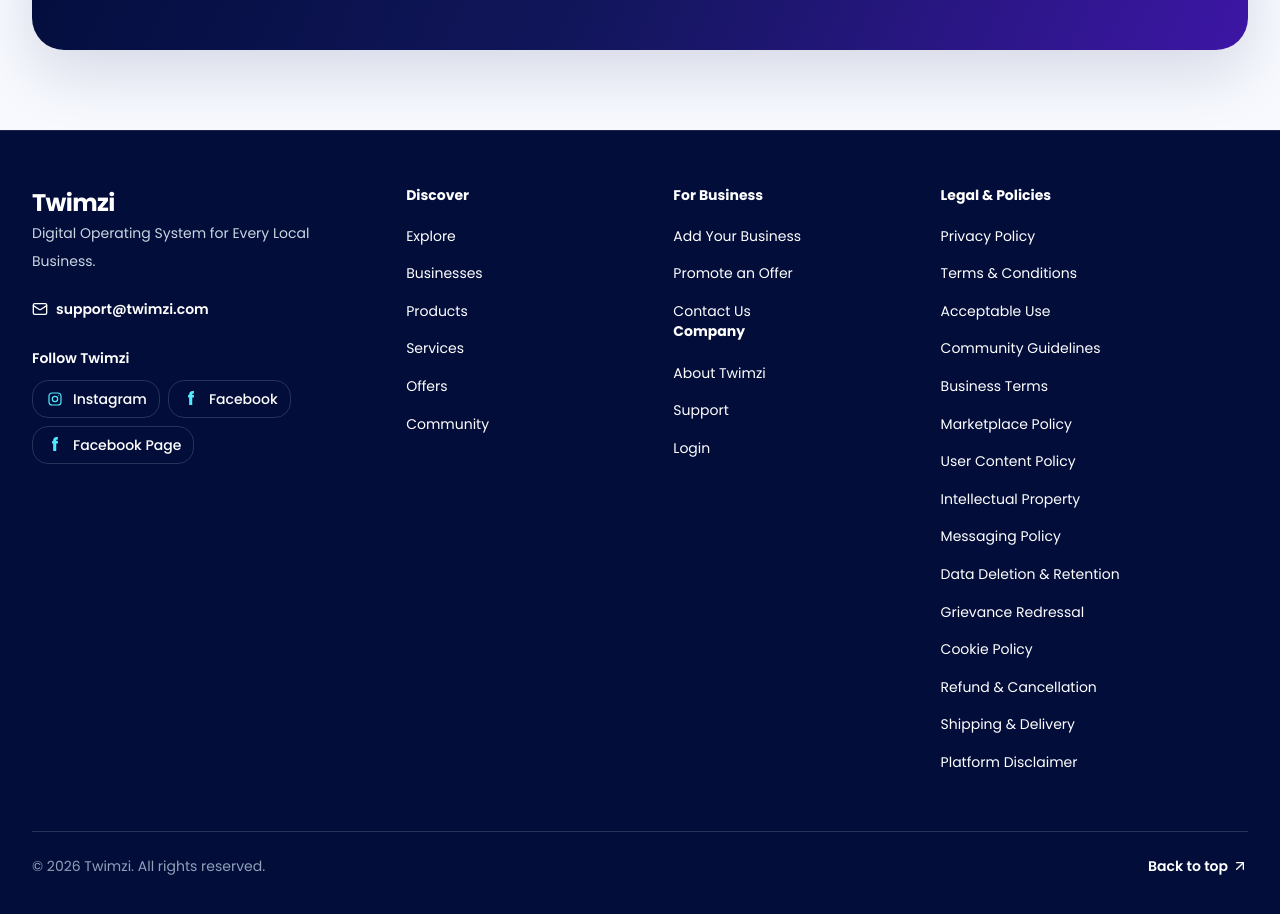
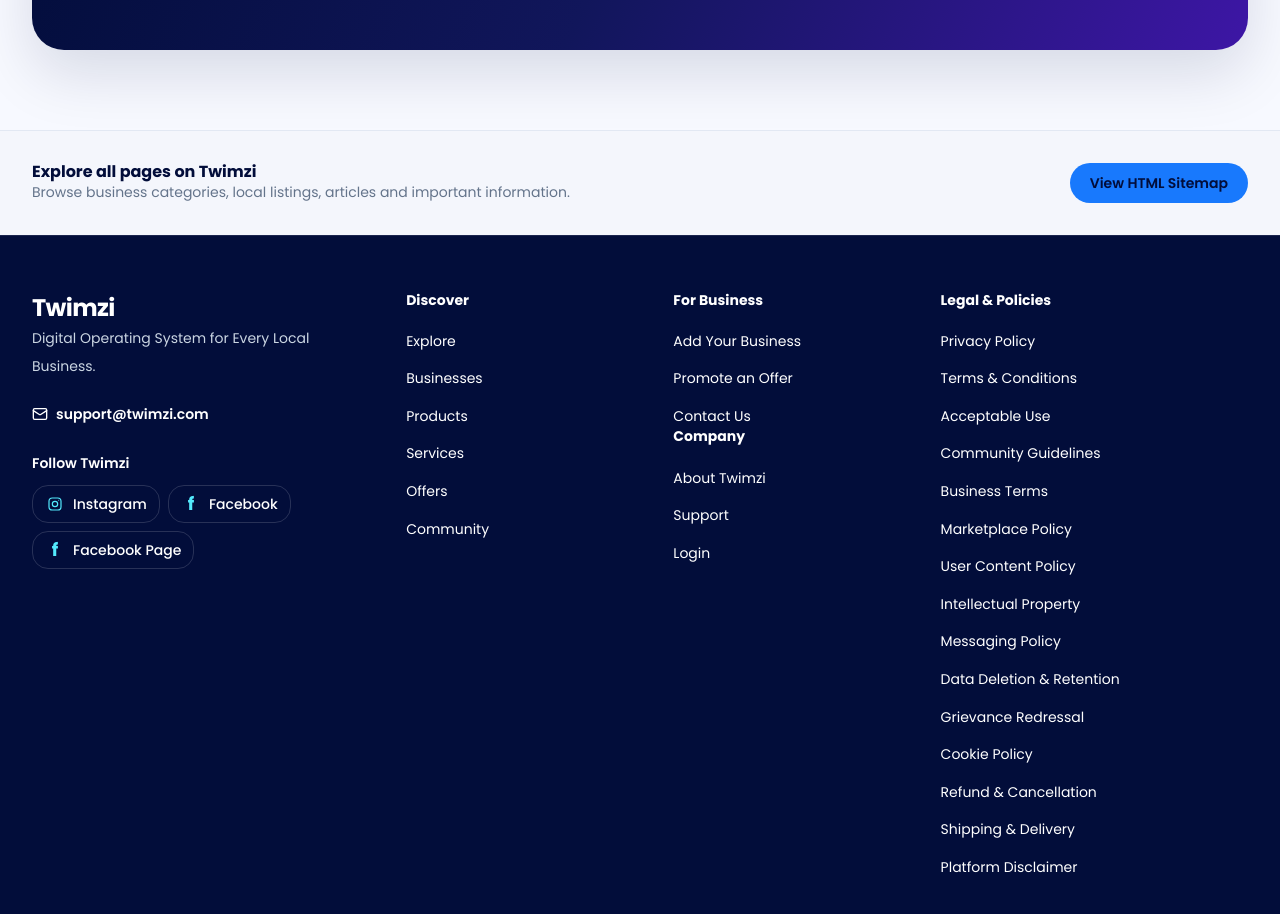
Before and after one commit to twimzi/twimzi-web, a Next.js app: page / in a window 1280 px wide. Shown: the part 2081-2995 px from the top of the page. Built offline with nearby package versions, Linux system fonts and the light colour scheme; no server answers; the database is empty.

Commit message:
Add HTML sitemap link at homepage bottom

```diff
--- a/src/app/page.tsx
+++ b/src/app/page.tsx
@@ -1,4 +1,5 @@
 import type { Metadata } from "next";
+import Link from "next/link";
 import { BusinessSections } from "@/components/home/business-sections";
 import { BusinessCta } from "@/components/home/business-cta";
 import {
@@ -307,6 +308,25 @@ export default async function Home() {
       <AndroidAppSection />
 
       <BusinessCta />
+
+      <section className="border-t border-[var(--color-border)] bg-[var(--color-secondary)] py-8">
+        <div className="mx-auto flex max-w-7xl flex-col gap-3 px-4 sm:flex-row sm:items-center sm:justify-between sm:px-6 lg:px-8">
+          <div>
+            <h2 className="text-base font-bold text-[var(--color-text)]">
+              Explore all pages on Twimzi
+            </h2>
+            <p className="mt-1 text-sm text-[var(--color-text-muted)]">
+              Browse business categories, local listings, articles and important information.
+            </p>
+          </div>
+          <Link
+            href="/sitemap"
+            className="inline-flex w-fit items-center rounded-full bg-[var(--color-primary)] px-5 py-2.5 text-sm font-semibold text-white transition hover:opacity-90"
+          >
+            View HTML Sitemap
+          </Link>
+        </div>
+      </section>
     </>
   );
 }
```
